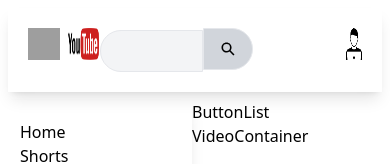
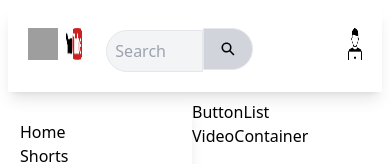
Before and after one commit to iamabhay121/youtube-react-app, a React (Create React App) app in the folder youtube/: page / in a window 390 px wide. Shown: the top 164 px of the page. Built offline with nearby package versions, Linux system fonts and the light colour scheme; grey boxes are pictures that could not be loaded.

Commit message:
toggle the hamburger icon

```diff
--- a/youtube/src/components/Head.js
+++ b/youtube/src/components/Head.js
@@ -1,18 +1,34 @@
 import React from "react";
+import { useDispatch } from "react-redux";
 import HamBugImg from "../assets/hamMenu.jpg";
 import YouTubeLogo from "../assets/youtube-logo.webp";
 import UserLogo from "../assets/user-logo.png";
 import { IoSearchSharp } from "react-icons/io5";
+import { toggleMenu } from "../utils/features/appSlice";
 
 const Head = () => {
+  const dispatch = useDispatch();
+
+  const toggleMenuHandler = () => {
+    dispatch(toggleMenu());
+  };
+
   return (
     <div className="grid grid-flow-col p-5 m-2 shadow-lg">
       <div className="flex col-span-1">
-        <img className="h-8" alt="menu" src={HamBugImg} />
-        <img className="h-8 mx-2" alt="youtube-logo" src={YouTubeLogo} />
+        <img
+          className="h-8 cursor-pointer"
+          alt="menu"
+          src={HamBugImg}
+          onClick={toggleMenuHandler}
+        />
+        <a href="/">
+          <img className="h-8 mx-2" alt="youtube-logo" src={YouTubeLogo} />
+        </a>
       </div>
-      <div className="input col-span-10 px-10 ">
+      <div className="input col-span-10 px-12 ">
         <input
+          placeholder="Search"
           className="w-1/2 border bg-gray-100 p-2 rounded-l-full"
           type="text"
         />
--- a/youtube/src/components/Sidebar.js
+++ b/youtube/src/components/Sidebar.js
@@ -1,6 +1,12 @@
 import React from "react";
+import { useSelector } from "react-redux";
+//import { store } from "../utils/app/store";
 
 const SideBar = () => {
+  const isMenuOpen = useSelector((store) => store.app.isMenuOpen);
+
+  if (!isMenuOpen) return null; // This is known as early return pattern
+
   return (
     <div className="p-5 shadow-lg w-48">
       <ul>
--- a/youtube/src/utils/app/store.js
+++ b/youtube/src/utils/app/store.js
@@ -3,8 +3,6 @@ import appSlice from "../features/appSlice";
 
 export const store = configureStore({
   reducer: {
-    reducer: {
-      app: appSlice,
-    },
+    app: appSlice,
   },
 });
```
